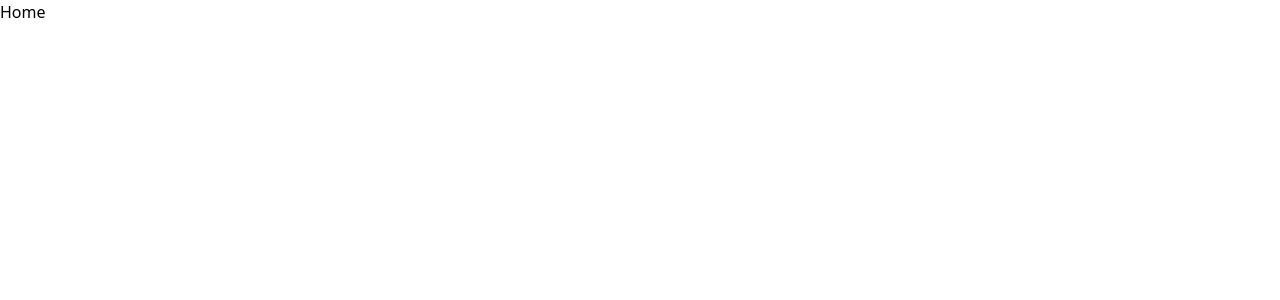
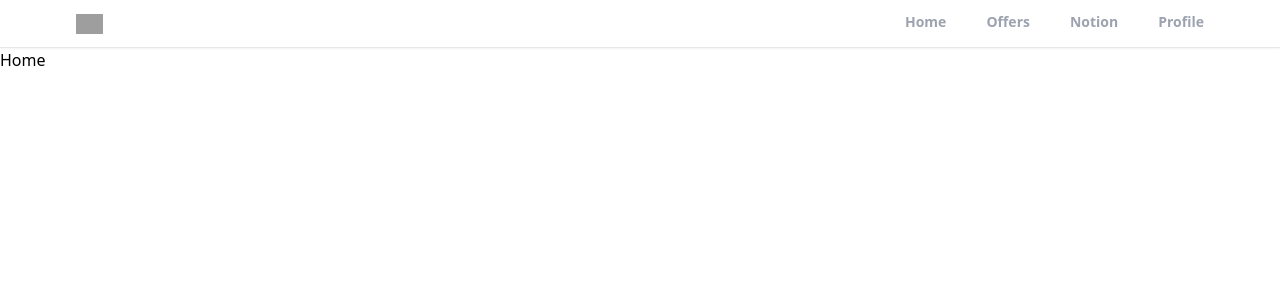
Before and after one commit to Succyvibe/Real-Estate-website, a React (Create React App) app: page / in a window 1280 px wide. Shown: the top 300 px of the page. Built offline with nearby package versions, Linux system fonts and the light colour scheme; grey boxes are pictures that could not be loaded.

Commit message:
created the header component

```diff
--- a/src/App.js
+++ b/src/App.js
@@ -1,4 +1,5 @@
 import { BrowserRouter as Router, Routes, Route } from "react-router-dom";
+import Header from "./components/Header";
 import ForgotPassword from "./pages/ForgotPassword";
 import Home from "./pages/Home";
 import Offers from "./pages/Offers";
@@ -10,6 +11,7 @@
   return (
     <>
       <Router>
+        <Header />
         <Routes>
           <Route path="/" element={<Home />} />
           <Route path="/profile" element={<Profile />} />
--- /dev/null
+++ b/src/components/Header.jsx
@@ -0,0 +1,68 @@
+import React from "react";
+import { useLocation, useNavigate } from "react-router-dom";
+
+const Header = () => {
+  const location = useLocation();
+  const navigate = useNavigate();
+
+  function pathMatchRoute(route) {
+    if (route === location.pathname) {
+      return true;
+    }
+  }
+  return (
+    <div className="bg-white border-b shadow-sm sticky top-0 left-0 w-full z-40">
+      <header className="flex justify-between items-center px-3 max-w-6xl mx-auto">
+        <div>
+          <img
+            src="https://static.rdc.moveaws.com/images/logos/rdc-logo-default.svg"
+            alt="logo"
+            className="h-5 cursor-pointer"
+            onClick={() => navigate("/")}
+          />
+        </div>
+        <div>
+          <ul className="flex space-x-10">
+            <li
+              className={`cursor-pointer py-3 text-sm font-semibold text-gray-400 border-b-[3px] border-b-transparent ${
+                pathMatchRoute("/") && "text-black border-b-red-500"
+              }`}
+              onClick={() => navigate("/")}
+            >
+              Home
+            </li>
+
+            <li
+              className={`cursor-pointer py-3 text-sm font-semibold text-gray-400 border-b-[3px] border-b-transparent ${
+                pathMatchRoute("/offers") && "text-black border-b-red-500"
+              }`}
+              onClick={() => navigate("/offers")}
+            >
+              Offers
+            </li>
+            <li
+              className={`cursor-pointer py-3 text-sm font-semibold text-gray-400 border-b-[3px] border-b-transparent ${
+                pathMatchRoute("/notion") && "text-black border-b-red-500"
+              }`}
+              onClick={() => navigate("/notion")}
+            >
+              Notion
+            </li>
+
+            <li
+              className={`cursor-pointer py-3 text-sm font-semibold text-gray-400 border-b-[3px] border-b-transparent ${
+                pathMatchRoute("/sign-in") ||
+                (pathMatchRoute("/profile") && "text-black border-b-red-500")
+              }`}
+              onClick={() => navigate("/profile")}
+            >
+              Profile
+            </li>
+          </ul>
+        </div>
+      </header>
+    </div>
+  );
+};
+
+export default Header;
```
